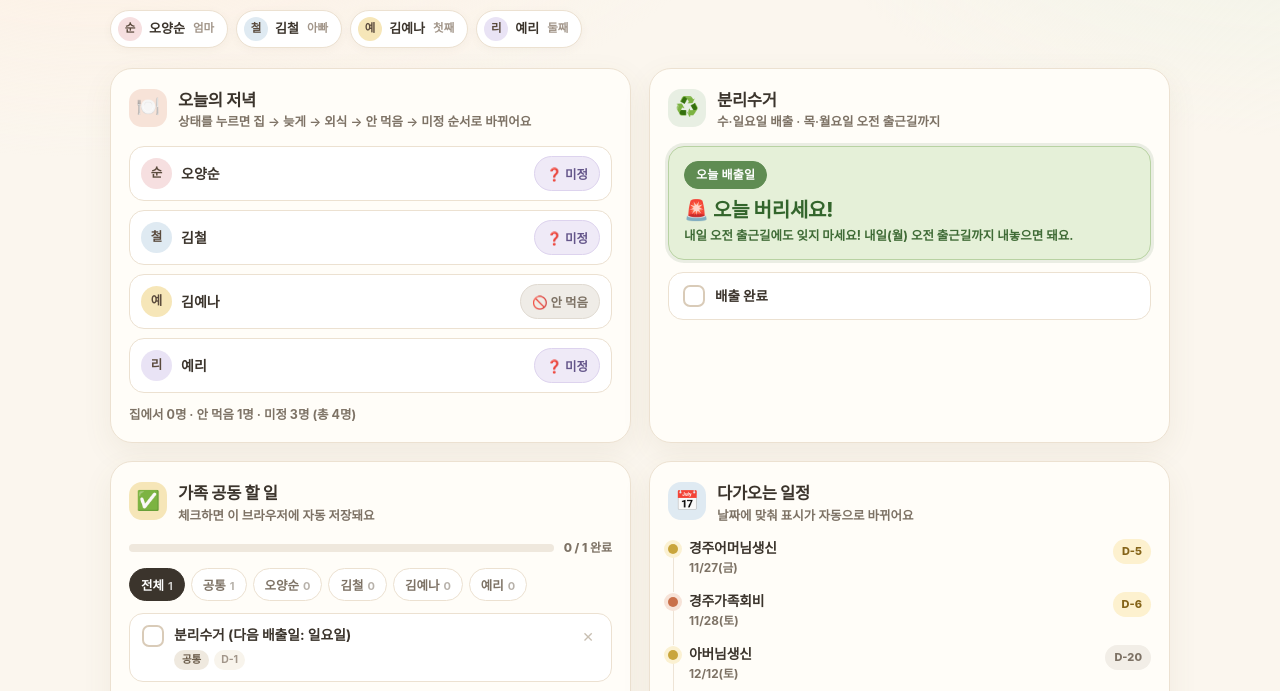
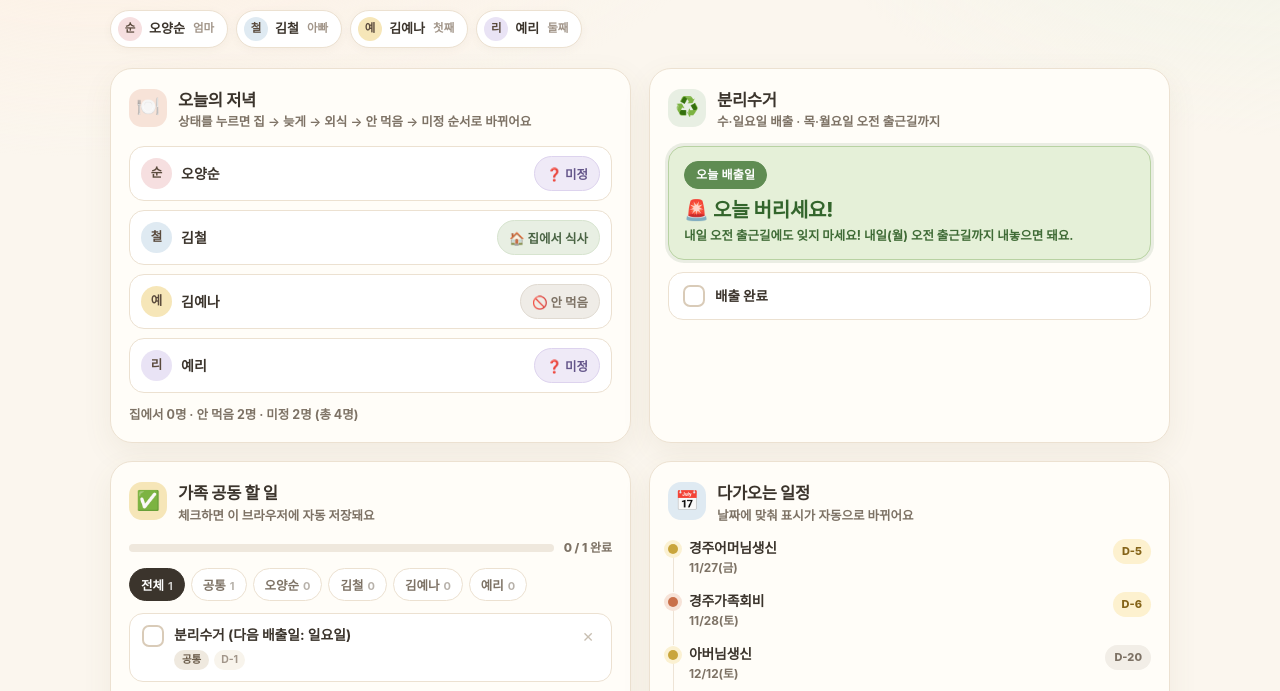
Before and after one commit to yena5789/family-dashboard, a plain HTML site: page index.html in a window 1280 px wide. Shown: the part 94-785 px from the top of the page. Drawn offline with Linux system fonts and the light colour scheme.

Commit message:
2026-11-22 김철 님 저녁 식사 반영

```diff
--- a/index.html
+++ b/index.html
@@ -535,7 +535,7 @@
     { id: 'yena', name: '김예나', initial: '예', color: 'var(--butter)' },
     { id: 'eri', name: '예리', initial: '리', color: 'var(--lilac)' }
   ];
-  var dinnerDefault = { oh: 'unknown', kim: 'unknown', yena: 'skip', eri: 'unknown' };
+  var dinnerDefault = { oh: 'unknown', kim: 'eat', yena: 'skip', eri: 'unknown' };
   var dinnerSaved = load(KEY.dinner + todayStr, null);
   var dinner = {};
   FAMILY.forEach(function (p) {
```
